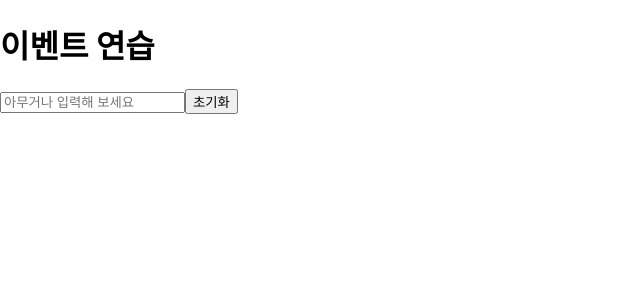
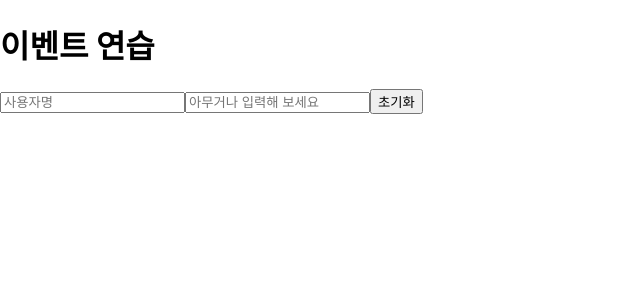
Before and after one commit to ssssccccchhhhh/hello-react, a React (Create React App) app: page / in a window 1280 px wide. Shown: the top 300 px of the page, without its empty margins (0-640 px from the left). Built offline with nearby package versions, Linux system fonts and the light colour scheme.

Commit message:
4.2 이벤트 - 클래스 컴포넌트

```diff
--- a/src/EventPractice.js
+++ b/src/EventPractice.js
@@ -3,23 +3,25 @@
 class EventPractice extends Component {
   state = {
     message: "",
+    username: "",
   };
 
   handleChange = (e) => {
     this.setState(
       {
-        message: e.target.value,
+        [e.target.name]: e.target.value,
       },
       () => {
-        console.log(this.state.message);
+        console.log(e.target.name, ":", this.state[[e.target.name]]);
       }
     );
   };
 
   handleClick = () => {
-    alert(this.state.message);
+    alert(this.state.username + ": " + this.state.message);
     this.setState(
       {
+        username: "",
         message: "",
       },
       () => {
@@ -28,18 +30,34 @@
     );
   };
 
+  handleKeyPress = (e) => {
+    if (e.key === "Enter") {
+      this.handleClick();
+    }
+  };
+
   render() {
     return (
       <div>
         <h1>이벤트 연습</h1>
         <input
           type="text"
+          name="username"
+          placeholder="사용자명"
+          value={this.state.username}
+          onChange={this.handleChange}
+          onKeyDown={this.handleKeyPress}
+        />
+        <input
+          type="text"
           name="message"
           placeholder="아무거나 입력해 보세요"
           value={this.state.message}
           onChange={this.handleChange}
+          onKeyDown={this.handleKeyPress}
         />
         <button onClick={this.handleClick}>초기화</button>
+        <br></br>
       </div>
     );
   }
```
